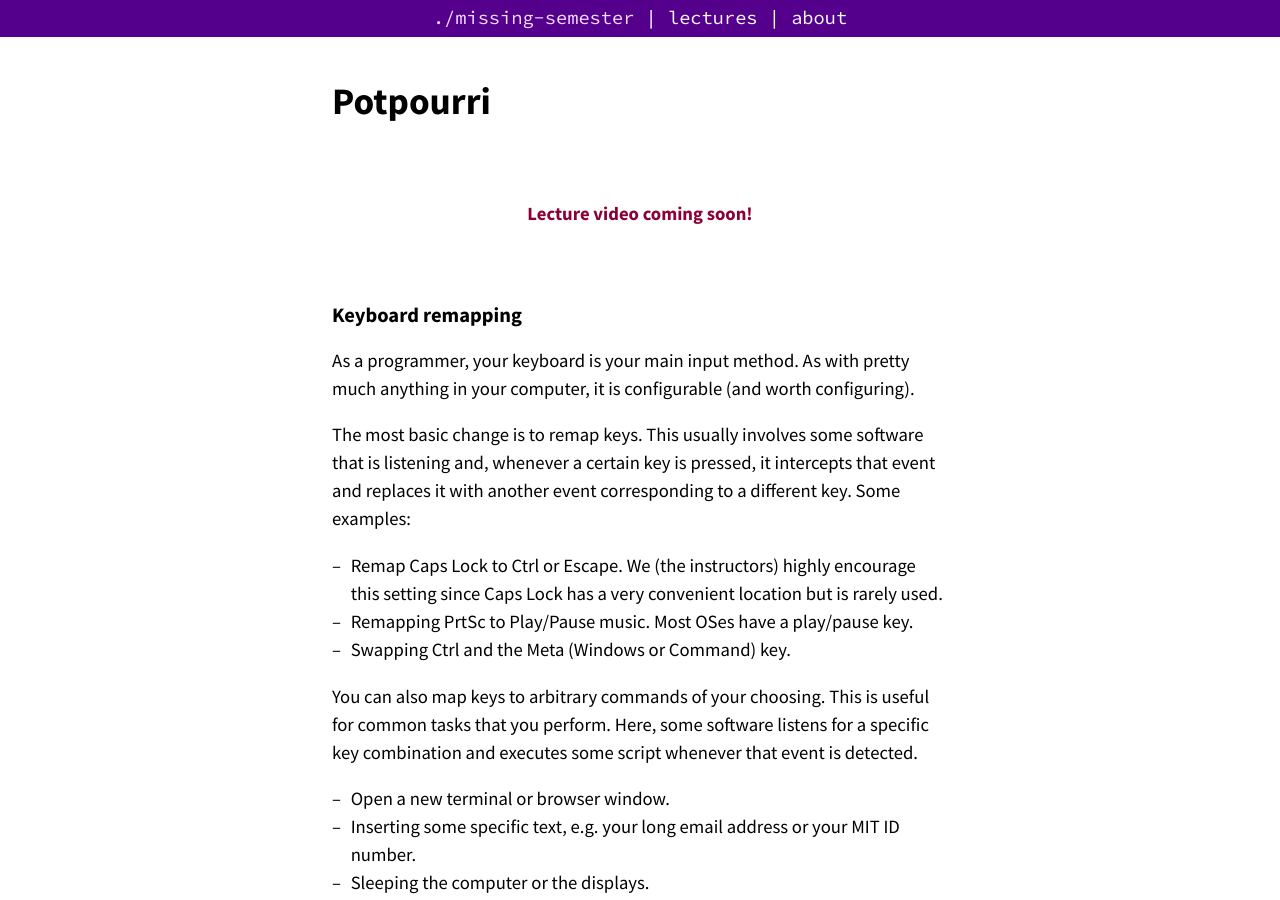
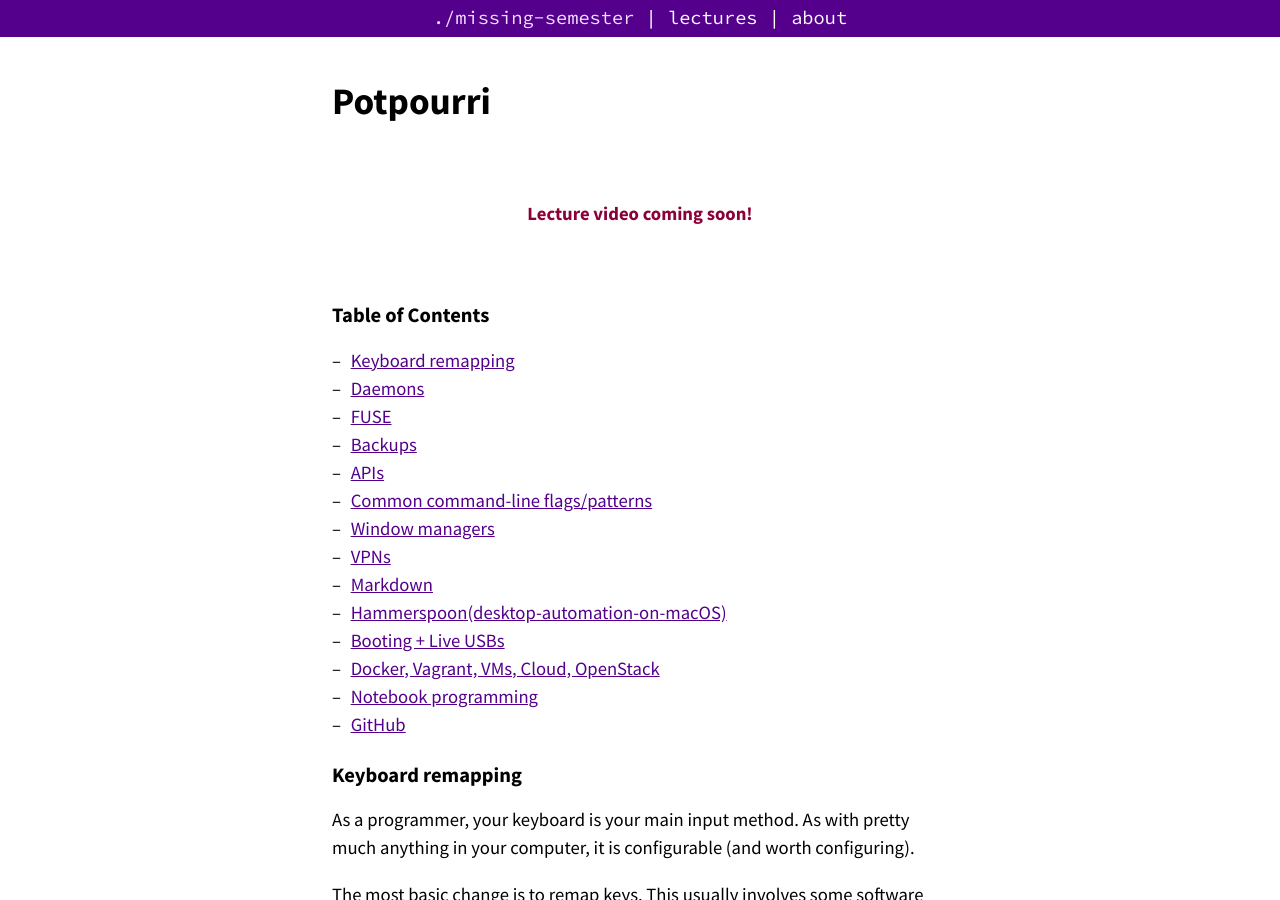
Before and after one commit to missing-semester-cn/missing-semester-cn.github.io, a Jekyll site: the page built from _2020/potpourri.md, in a window 1280 px wide and 900 px high. Built offline with Jekyll 4.4.1, drawn with Linux system fonts in a browser that asks for light colours; some of the changed text lies outside the part shown.

Commit message:
Add TOC for Potpourri

```diff
--- a/_2020/potpourri.md
+++ b/_2020/potpourri.md
@@ -5,6 +5,22 @@ date: 2019-01-29
 ready: true
 ---
 
+## Table of Contents
+
+- [Keyboard remapping](#keyboard-remapping)
+- [Daemons](#daemons)
+- [FUSE](#fuse)
+- [Backups](#backups)
+- [APIs](#apis)
+- [Common command-line flags/patterns](#common-command-line-flagspatterns)
+- [Window managers](#window-managers)
+- [VPNs](#vpns)
+- [Markdown](#markdown)
+- [Hammerspoon(desktop-automation-on-macOS)](#hammerspoon-desktop-automation-on-macos)
+- [Booting + Live USBs](#booting--live-usbs)
+- [Docker, Vagrant, VMs, Cloud, OpenStack](#docker-vagrant-vms-cloud-openstack)
+- [Notebook programming](#notebook-programming)
+- [GitHub](#github)
 
 ## Keyboard remapping
 
```
Also changed, not shown: other parts of _2020/potpourri.md (+1 -1 lines).
